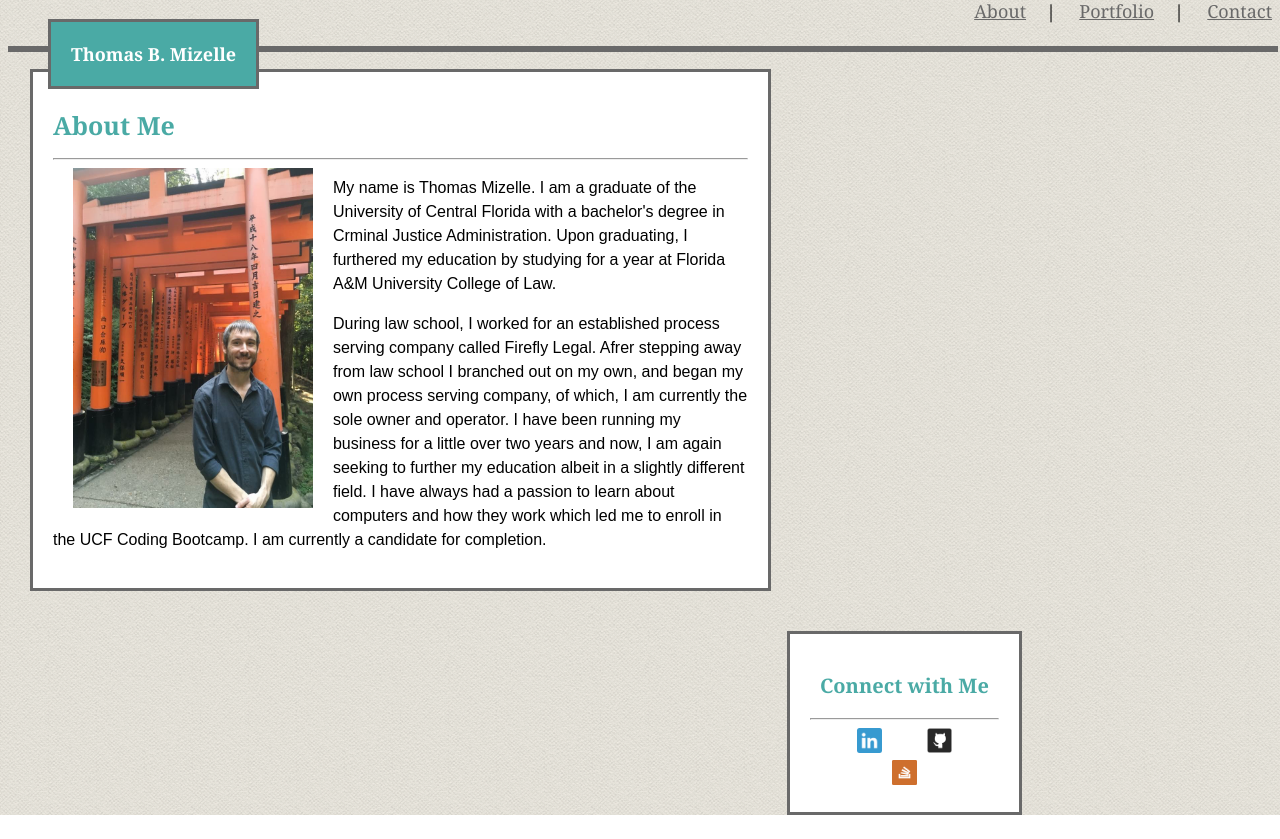
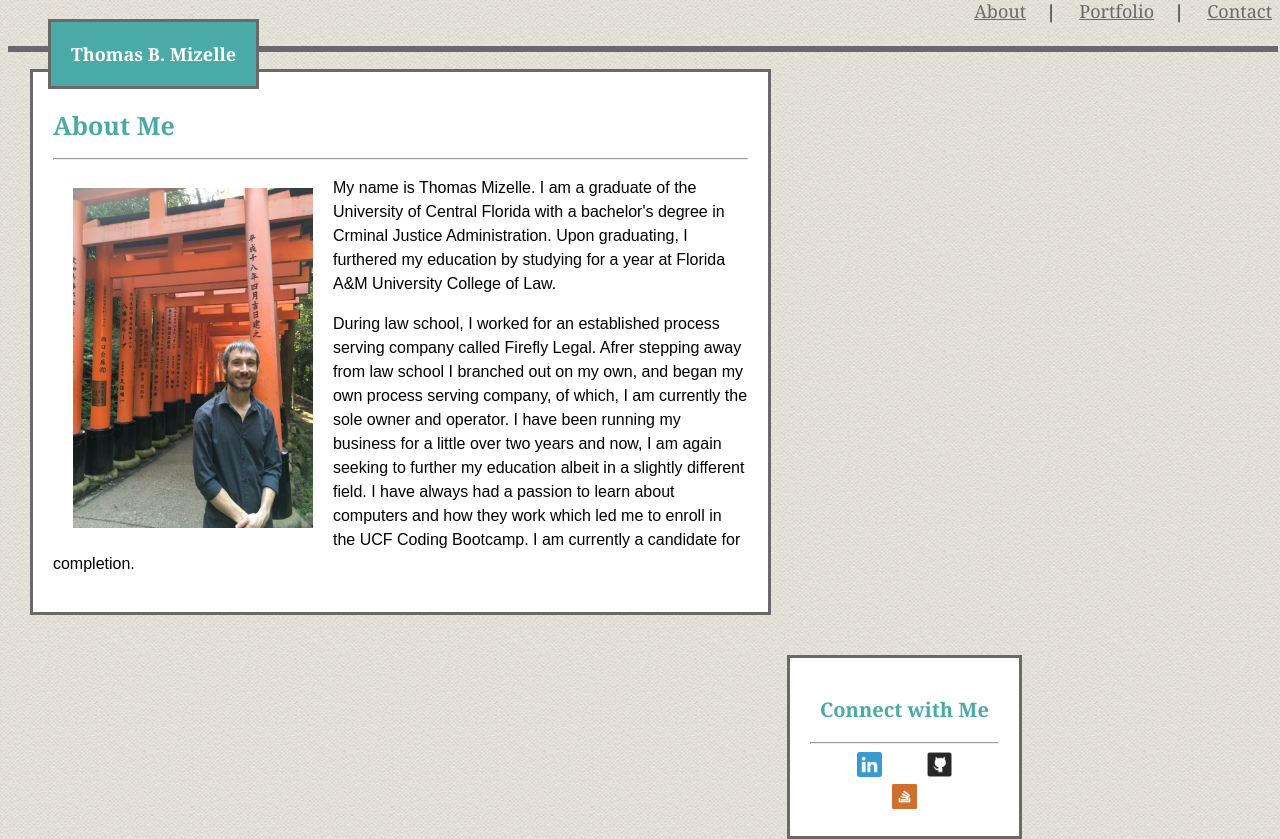
Before and after one commit to benmizelle/Basic-Portfoio, a PHP site: page / in a window 1280 px wide. Shown: the part 21-860 px from the top of the page. Before the commit the page ends 836 px from the top, so only its background shows below. Run offline with PHP 8.4, Linux system fonts and the light colour scheme.

Commit message:
second try fixing profile pic

```diff
--- a/assets/css/style.css
+++ b/assets/css/style.css
@@ -95,6 +95,8 @@ h3{
 	float: left;
 	margin-left: 20px;
 	margin-right: 20px;
+	margin-top: 20px;
+	margin-bottom: 20px;
 	height: 340px;
 	width: 240px;
 }
```
